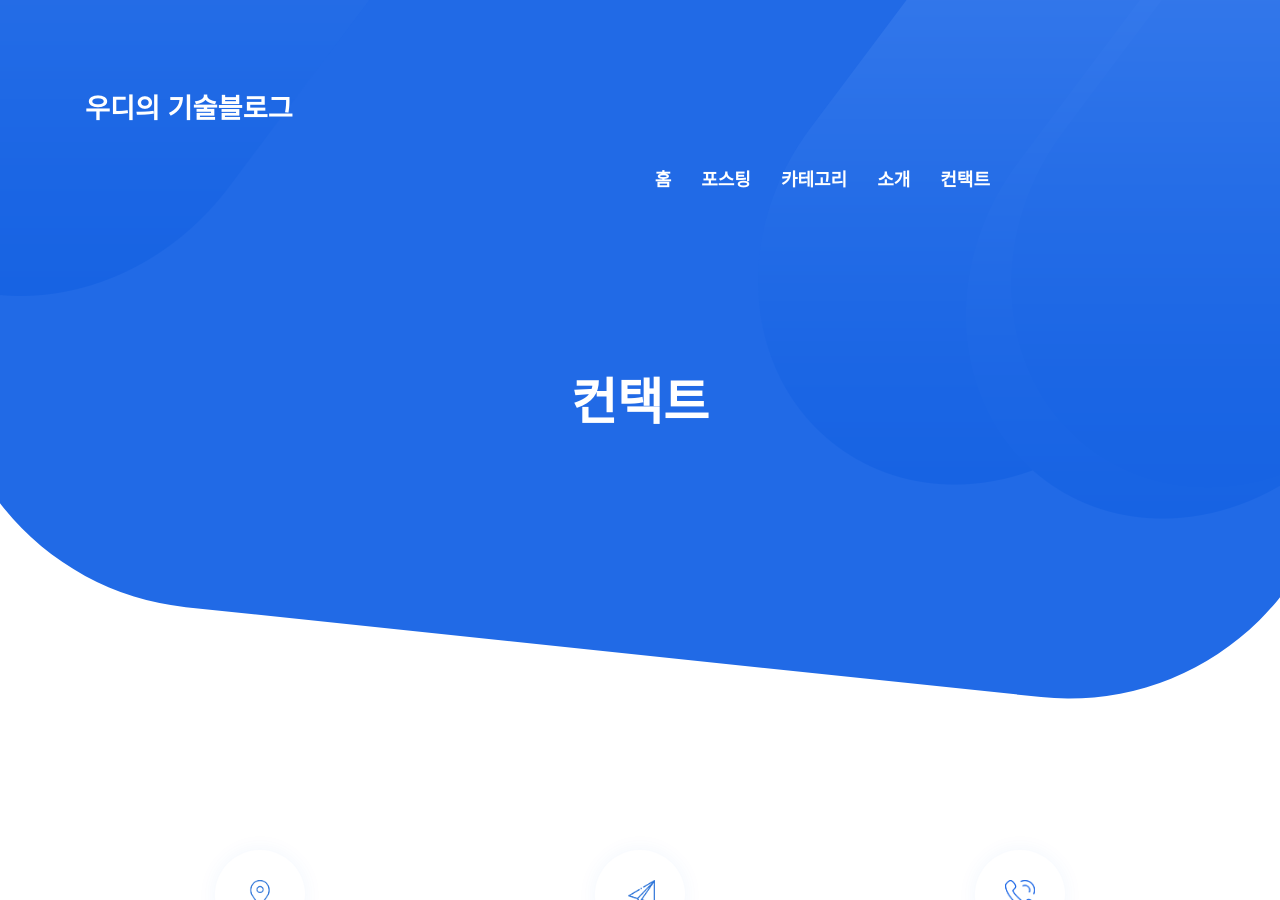
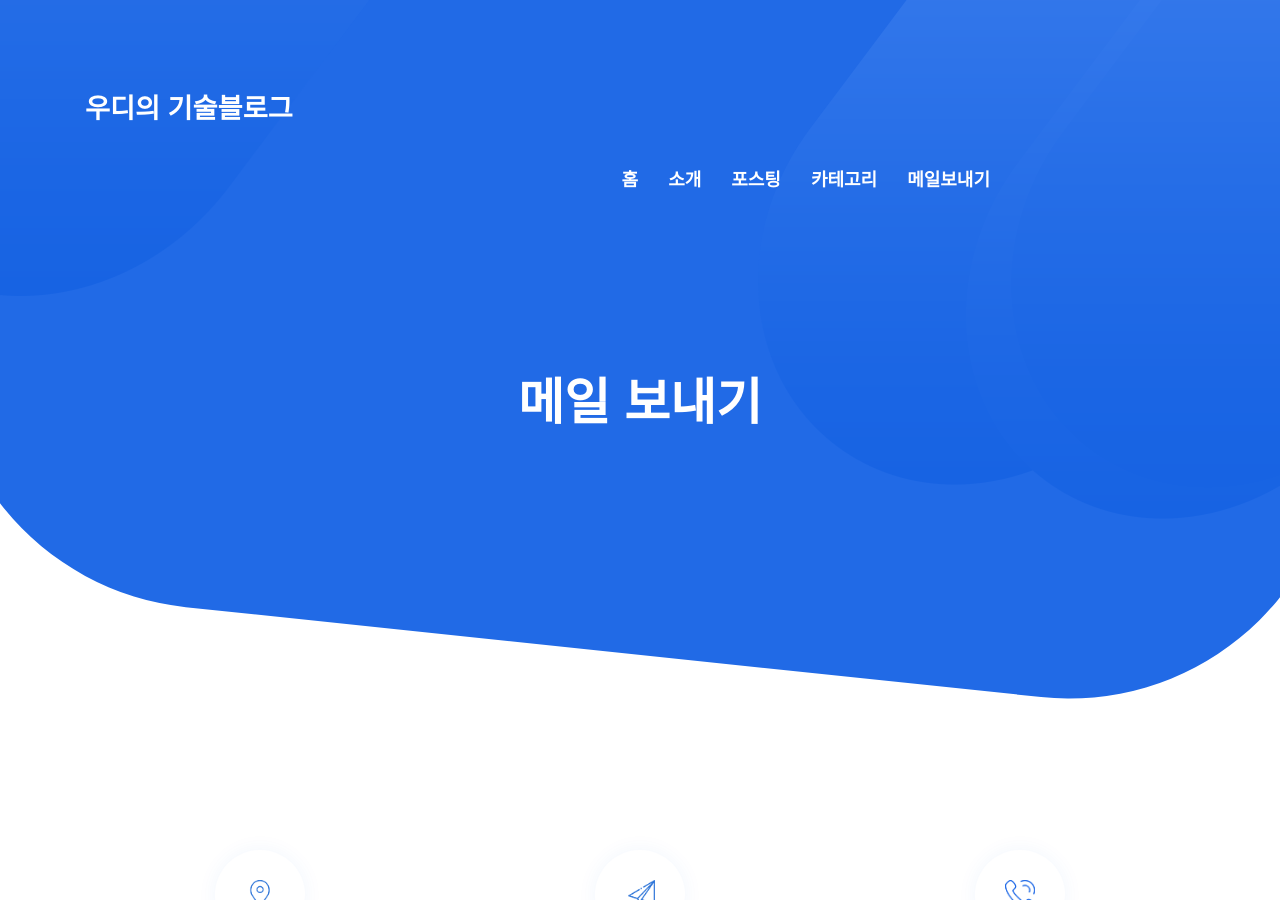
Before and after one commit to yuuisang/yuuisang.github.io, a Jekyll site: the page built from contact.html, in a window 1280 px wide and 900 px high. Built offline with Jekyll 4.4.1, drawn with Linux system fonts in a browser that asks for light colours; some web fonts are replaced.

```diff
--- a/_includes/navigation.html
+++ b/_includes/navigation.html
@@ -1,9 +1,9 @@
 <nav class="themeix-navbar">
     <ul class="slimmenu main-menu">
         <li><a href="{{site.url}}">홈</a></li>
+        <li><a href="/author/EuiSangYu">소개</a></li>
 		<li><a href="/blog">포스팅</a></li>
         <li><a href="/category">카테고리</a></li>
-        <li><a href="/author/EuiSangYu">소개</a></li>
-        <li><a href="/contact" class="js-scroll-trigger">컨택트</a></li>
+        <li><a href="/contact" class="js-scroll-trigger">메일보내기</a></li>
     </ul>
 </nav>
--- a/contact.html
+++ b/contact.html
@@ -1,6 +1,6 @@
 ---
 layout: page
-title: 컨택트
+title: 메일 보내기
 ---
 <div class="contact-area bg-color1 p-t-130 p-b-130">
    <div class="container">
```
